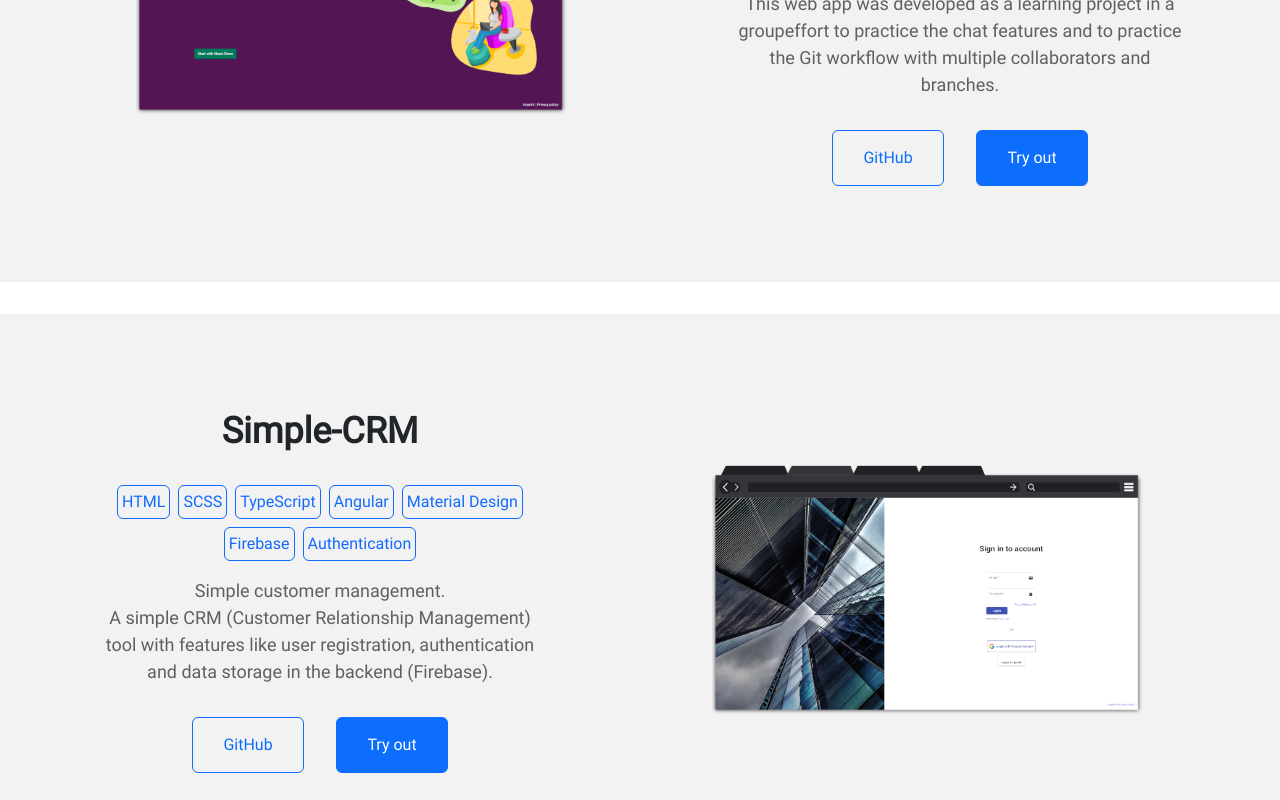
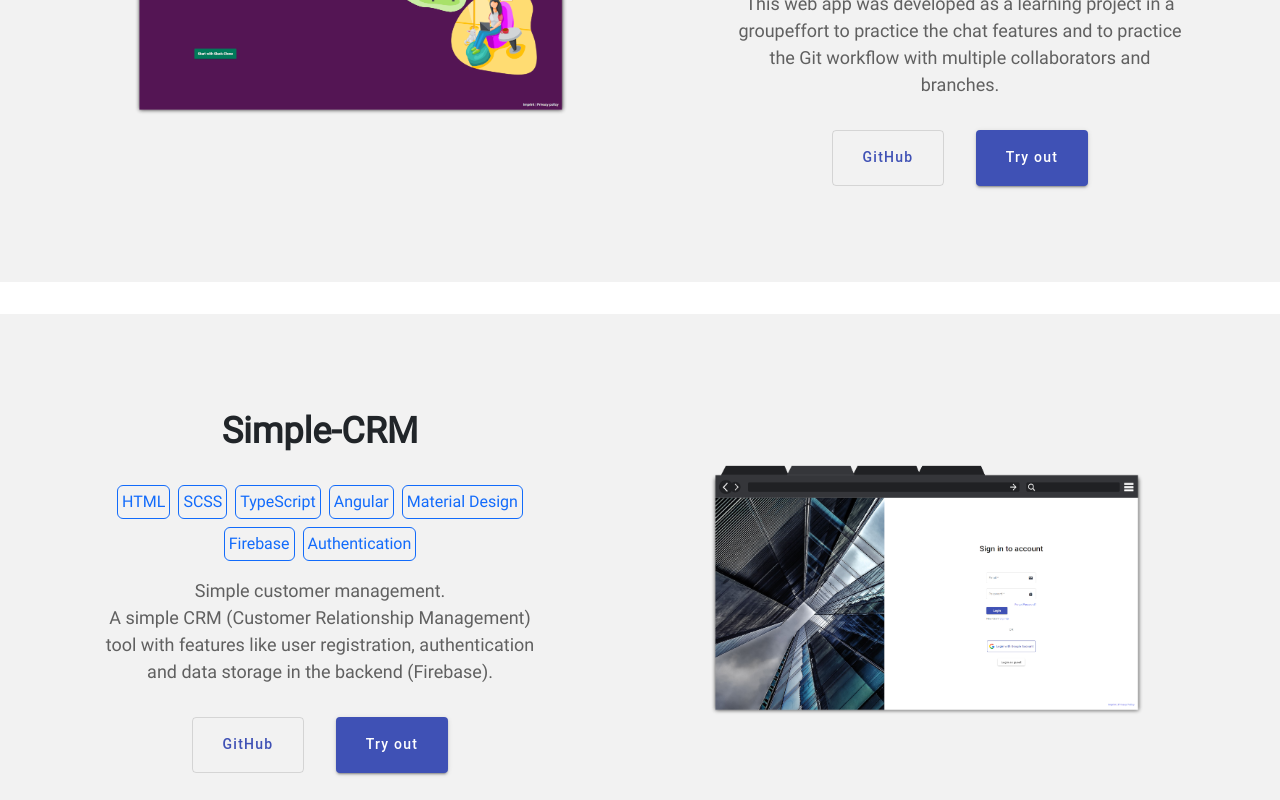
Before and after one commit to LukasVolgger/lukas-volgger-dev, an Angular app: page / in a window 1280 px wide. Shown: the part 2020-2820 px from the top of the page. Built offline with nearby package versions, Linux system fonts and the light colour scheme.

Commit message:
feat: replace bootstrap with material buttons and host icons locally

```diff
--- a/src/app/components/btt-btn/btt-btn.component.html
+++ b/src/app/components/btt-btn/btt-btn.component.html
@@ -1,4 +1,5 @@
 @if(this.buttonVisible) {
-<button type="button" class="btn btn-dark" (click)="scrollToTop()"><img src="./../../assets/img/icons/arrow_up.svg"
-        alt="Arrow Up" (click)="scrollToTop()"></button>
+<button type="button" mat-fab (click)="scrollToTop()">
+        <mat-icon>expand_less</mat-icon>
+</button>
 }
--- a/src/app/components/btt-btn/btt-btn.component.scss
+++ b/src/app/components/btt-btn/btt-btn.component.scss
@@ -11,13 +11,10 @@ button {
     height: 56px;
     padding: 0;
     z-index: 1;
+    background-color: var(--black-col);
 
-    img {
-        padding: 18px;
-        // Change color to white on hover
-        // &:hover {
-        //     filter: brightness(0) saturate(100%) invert(99%) sepia(0%) saturate(4370%) hue-rotate(303deg) brightness(122%) contrast(100%);
-        // }
+    &:hover {
+        background-color: var(--black-col);
     }
 }
 
--- a/src/app/components/btt-btn/btt-btn.component.ts
+++ b/src/app/components/btt-btn/btt-btn.component.ts
@@ -1,11 +1,13 @@
 import { ChangeDetectorRef, Component, OnInit, afterNextRender } from '@angular/core';
 import { CommonModule, Location } from '@angular/common';
 import { RouterModule } from '@angular/router';
+import { MatButtonModule } from '@angular/material/button';
+import { MatIconModule } from '@angular/material/icon';
 
 @Component({
   selector: 'app-btt-btn',
   standalone: true,
-  imports: [CommonModule, RouterModule],
+  imports: [CommonModule, RouterModule, MatButtonModule, MatIconModule],
   templateUrl: './btt-btn.component.html',
   styleUrl: './btt-btn.component.scss'
 })
--- a/src/app/components/contact-me/contact-me.component.html
+++ b/src/app/components/contact-me/contact-me.component.html
@@ -23,7 +23,7 @@
                 required></textarea>
         </div>
         <div class="contact-submit">
-            <button type="submit" class="btn btn-primary">Send </button>
+            <button type="submit" mat-raised-button color="primary" class="btn">Send </button>
         </div>
     </form>
 </div>
--- a/src/app/components/contact-me/contact-me.component.ts
+++ b/src/app/components/contact-me/contact-me.component.ts
@@ -1,10 +1,11 @@
 import { Component } from '@angular/core';
+import { MatButtonModule } from '@angular/material/button';
 import { RouterModule } from '@angular/router';
 
 @Component({
   selector: 'app-contact-me',
   standalone: true,
-  imports: [RouterModule],
+  imports: [RouterModule, MatButtonModule],
   templateUrl: './contact-me.component.html',
   styleUrl: './contact-me.component.scss'
 })
--- a/src/app/components/project-card/project-card.component.html
+++ b/src/app/components/project-card/project-card.component.html
@@ -11,10 +11,10 @@
         <p [innerHTML]="projectData.description"></p>
         <div class="project-btns">
             <a [href]="projectData.githubLink" target="_blank">
-                <button type="button" class="btn btn-outline-primary">GitHub</button>
+                <button type="button" mat-stroked-button color="primary" class="btn">GitHub</button>
             </a>
             <a [href]="projectData.tryOutLink" target="_blank">
-                <button type="button" class="btn btn-primary">Try out</button>
+                <button type="button" mat-raised-button color="primary" class="btn">Try out</button>
             </a>
         </div>
     </div>
--- a/src/app/components/project-card/project-card.component.ts
+++ b/src/app/components/project-card/project-card.component.ts
@@ -1,10 +1,11 @@
 import { CommonModule } from '@angular/common';
 import { Component, Input } from '@angular/core';
+import { MatButtonModule } from '@angular/material/button';
 
 @Component({
   selector: 'app-project-card',
   standalone: true,
-  imports: [CommonModule],
+  imports: [CommonModule, MatButtonModule],
   templateUrl: './project-card.component.html',
   styleUrl: './project-card.component.scss'
 })
--- a/src/index.html
+++ b/src/index.html
@@ -1,15 +1,16 @@
 <!doctype html>
 <html lang="en">
+
 <head>
   <meta charset="utf-8">
   <title>LukasVolggerDev</title>
   <base href="/">
   <meta name="viewport" content="width=device-width, initial-scale=1">
   <link rel="icon" type="image/x-icon" href="favicon.ico">
-  <link href="https://fonts.googleapis.com/css2?family=Roboto:wght@300;400;500&display=swap" rel="stylesheet">
-  <link href="https://fonts.googleapis.com/icon?family=Material+Icons" rel="stylesheet">
 </head>
+
 <body>
   <app-root></app-root>
 </body>
+
 </html>
--- a/src/styles.scss
+++ b/src/styles.scss
@@ -13,6 +13,31 @@
 @font-face {
     font-family: Roboto-Regular;
     src: url(./assets/fonts/Roboto/Roboto-Regular.ttf);
+}
+
+
+// ######################################################################### Material Icons
+@font-face {
+    font-family: 'Material Icons';
+    font-style: normal;
+    font-weight: 400;
+    src: url(./assets/fonts/Material-Icons/flUhRq6tzZclQEJ-Vdg-IuiaDsNc.woff2) format('woff2');
+}
+
+.material-icons {
+    font-family: 'Material Icons';
+    font-weight: normal;
+    font-style: normal;
+    font-size: 24px;
+    line-height: 1;
+    letter-spacing: normal;
+    text-transform: none;
+    display: inline-block;
+    white-space: nowrap;
+    word-wrap: normal;
+    direction: ltr;
+    -webkit-font-feature-settings: 'liga';
+    -webkit-font-smoothing: antialiased;
 }
 
 // ######################################################################### Scrollbar
@@ -90,8 +115,8 @@ code {
 }
 
 .btn {
-    width: 112px;
-    height: 56px;
+    width: 112px !important;
+    height: 56px !important;
 }
 
 .nav-link {
```
Also changed, not shown: src/assets/fonts/Material-Icons/flUhRq6tzZclQEJ-Vdg-IuiaDsNc.woff2 (added).
